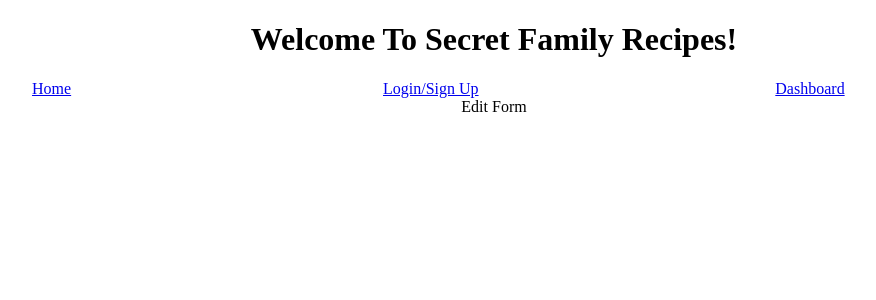
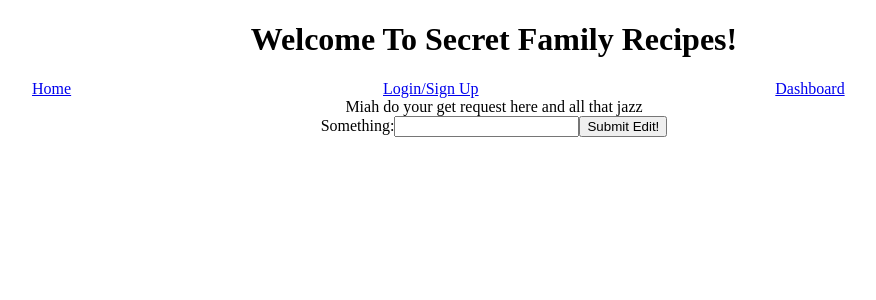
Before and after one commit to bw-secret-family-recipes-4/Front-End, a React (Create React App) app in the folder family-recipes/: page /edit in a window 1280 px wide. Shown: the top 300 px of the page, without its empty margins (146-1022 px from the left). Built offline with nearby package versions, Linux system fonts and the light colour scheme.

Commit message:
file changes

```diff
--- a/family-recipes/src/App.js
+++ b/family-recipes/src/App.js
@@ -1,35 +1,25 @@
 import React from "react";
-import { Switch, Route, Link } from "react-router-dom";
+import { Switch, Route } from "react-router-dom";
 import Login from "./components/Login";
 import Signup from "./components/Signup";
 import Dashboard from "./dashboardComponents/Dashboard";
 import RecipeEdit from "./dashboardComponents/RecipeEdit";
 import AddRecipes from "./dashboardComponents/FamilyRecipesForm";
+import Home from "./components/Home";
 
 import "./App.css";
 
 function App() {
   return (
     <>
-      <h1> Welcome To Secret Family Recipes!</h1>
-      <div className="links">
-        <div>
-          <Link to="/">Home</Link>
-        </div>
-        <div>
-          <Link to="/login">Login/Sign Up</Link>
-        </div>
-        <div>
-          <Link to="/dashboard"> Dashboard</Link>
-        </div>
-      </div>
+      <Home />
       <Switch>
         <Route path="/login" component={Login} />
         <Route path="/sign-up" component={Signup} />
         <Route path="/dashboard" component={Dashboard} />
         <Route path="/edit" component={RecipeEdit} />
         <Route path="/addRecipes" component={AddRecipes} />
-        <Route path="" />
+        <Route path="/home" />
       </Switch>
     </>
   );
--- /dev/null
+++ b/family-recipes/src/components/Home.js
@@ -0,0 +1,25 @@
+import React from "react";
+import { Link } from "react-router-dom";
+
+const Home = () => {
+  return (
+    <>
+      <h1> Welcome To Secret Family Recipes!</h1>
+      <div className="links">
+        <div>
+          <Link to="/home">Home</Link>
+        </div>
+        <div>
+          <Link to="/login">Login/Sign Up</Link>
+        </div>
+        <div>
+          <Link to="/dashboard"> Dashboard</Link>
+        </div>
+      </div>
+
+      Miah do your get request here and all that jazz
+    </>
+  );
+};
+
+export default Home;
--- a/family-recipes/src/dashboardComponents/Dashboard.js
+++ b/family-recipes/src/dashboardComponents/Dashboard.js
@@ -1,8 +1,10 @@
 import React from "react";
 import { Link } from "react-router-dom";
+import FamilyRecipes from "./FamilyRecipes";
 
 const Dashboard = () => {
   return <>RECIPES Dashboard ALL recipes here
+  <FamilyRecipes />
   <Link to="addRecipes">Add Recipe</Link>
   </>;
 };
--- a/family-recipes/src/dashboardComponents/FamilyRecipes.js
+++ b/family-recipes/src/dashboardComponents/FamilyRecipes.js
@@ -7,7 +7,11 @@ const FamilyRecipes = () =>{
         <>
         Individualt recipes here
 
+
+
         <Link to="/edit">Edit</Link>
         </>
     )
 }
+
+export default FamilyRecipes
--- a/family-recipes/src/dashboardComponents/FamilyRecipesForm.js
+++ b/family-recipes/src/dashboardComponents/FamilyRecipesForm.js
@@ -1,6 +1,21 @@
-import React from "react";
+import React, { useState } from "react";
+
+const initialForm = {
+  ingredients: "",
+};
 
 const AddRecipes = () => {
-  return <>Add Recipe Form</>;
+  const [form, setform] = useState(initialForm);
+  return (
+    <>
+      <form>
+        <label>
+          Ingredient:
+          <input type="text"  />
+        </label>
+        <button>Add Recipe</button>
+      </form>
+    </>
+  );
 };
 export default AddRecipes;
--- a/family-recipes/src/dashboardComponents/RecipeEdit.js
+++ b/family-recipes/src/dashboardComponents/RecipeEdit.js
@@ -1,11 +1,17 @@
-import React from "react"
+import React from "react";
 
-const RecipeEdit = () =>{
-    return(
-        <>
-        Edit Form
-        </>
-    )
-}
+const RecipeEdit = () => {
+  return (
+    <>
+      <form>
+        <label>
+          Something:
+          <input type="text" />
+        </label>
+        <button>Submit Edit!</button>
+      </form>
+    </>
+  );
+};
 
-export default RecipeEdit
+export default RecipeEdit;
```
Also changed, not shown: family-recipes/src/utils/axiosWithAuth.js (renamed from family-recipes/src/axiosWithAuth/axiosWithAuth.js).
